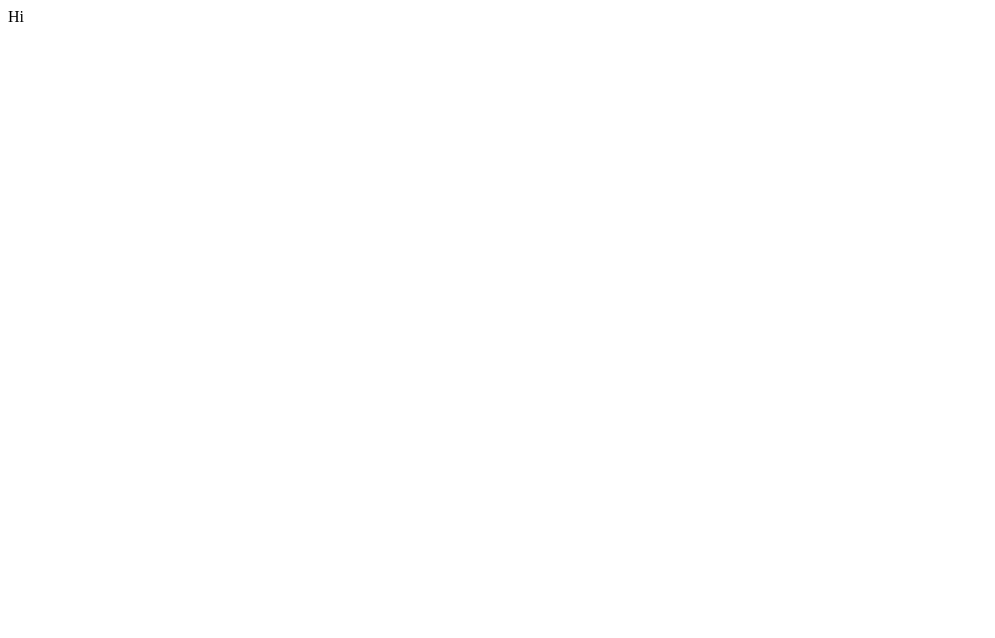
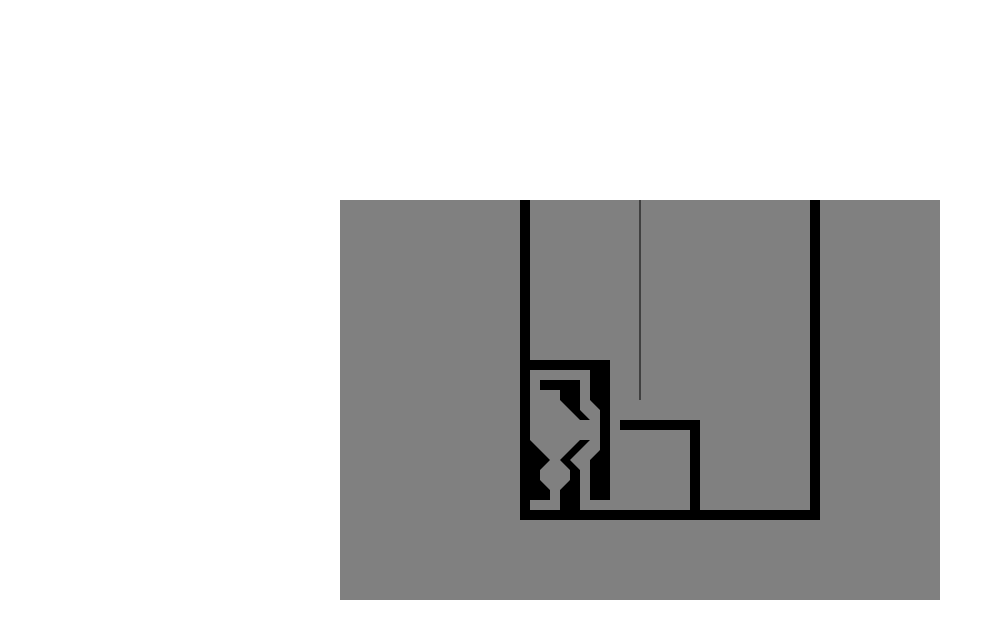
Before and after one commit to EikaMikiku/FYPR, a plain HTML site: page index.html in a window 1280 px wide. Shown: the whole page, without its empty margins (0-995 px from the left). Drawn offline with Linux system fonts and the light colour scheme.

Commit message:
Now shows the map, player can rotate and move on the map

```diff
--- /dev/null
+++ b/css/style.css
@@ -0,0 +1,21 @@
+* {
+	margin: 0px;
+	padding: 0px;
+}
+#gameCanvas {
+	position: absolute;
+	left: 50%;
+	top: 50%;
+	margin-left: -300px;
+	margin-top: -200px;
+	background-image: url("../img/sky.png");
+	background-repeat: repeat-x;
+}
+#mapCanvas {
+	position: absolute;
+	left: 50%;
+	top: 50%;
+	margin-left: -300px;
+	margin-top: -200px;
+	background-color: gray;
+}
--- a/index.html
+++ b/index.html
@@ -1,8 +1,23 @@
 <!DOCTYPE>
 <html>
 	<head>
+		<link rel="stylesheet" type="text/css" href="css/style.css">
+		<script type="text/javascript" src="js/game.js"></script>
+		<script type="text/javascript" src="js/entity.js"></script>
+		<script type="text/javascript" src="js/playerEntity.js"></script>
+		<script type="text/javascript" src="js/mapmanager.js"></script>
+		<script type="text/javascript" src="js/levels.js"></script>
 	</head>
 	<body>
-		Hi
+		<canvas id="gameCanvas" width="600" height="400"></canvas>
+		<canvas id="mapCanvas" width="600" height="400"></canvas>
 	</body>
+	<script type="text/javascript">
+	window.onload = function() {
+		window.TWO_PI = Math.PI*2;
+		window.game = Game();
+		window.game.engineLoop();
+
+	};
+	</script>
 </html>
--- /dev/null
+++ b/js/entity.js
@@ -0,0 +1,5 @@
+function Entity(x, y, type) {
+	this.x = x || 0;
+	this.y = y || 0;
+	this.type = type || "generic";
+}
--- /dev/null
+++ b/js/game.js
@@ -0,0 +1,59 @@
+var Game = (function() {
+	var instance;
+	function createInstance() {
+		function Game(){};
+		var mapManager = MapManager();
+		var player = new Player(120, 120);
+
+		var keyStates = {
+			"w": false,
+			"s": false,
+			"a": false,
+			"d": false
+		};
+		var mouseLockStatus = false;
+
+		Game.engineLoop = function() {
+			mapManager.render(player);
+			player.frameAction();
+			requestAnimationFrame(Game.engineLoop);
+		};
+		Game.getKeyStates = function() {
+			return keyStates;
+		};
+		Game.getPlayer = function() {
+			return player;
+		};
+
+		//Events
+		document.addEventListener("keydown", function(e) {
+			if(e.keyCode === 87) {
+				keyStates.w = true;
+			} else if(e.keyCode === 83) {
+				keyStates.s = true;
+			} else if(e.keyCode === 65) {
+				keyStates.a = true;
+			} else if(e.keyCode === 68) {
+				keyStates.d = true;
+			}
+		});
+		document.addEventListener("keyup", function(e) {
+			if(e.keyCode === 87) {
+				keyStates.w = false;
+			} else if(e.keyCode === 83) {
+				keyStates.s = false;
+			} else if(e.keyCode === 65) {
+				keyStates.a = false;
+			} else if(e.keyCode === 68) {
+				keyStates.d = false;
+			}
+		});
+
+		return Game;
+	}
+
+	return function() {
+		if(!instance) instance = createInstance();
+		return instance;
+	};
+})();
--- /dev/null
+++ b/js/levels.js
@@ -0,0 +1,70 @@
+var LEVELS = {
+	"0":
+	{
+		"name": "Super duper start",
+		"data":
+		[
+			[
+				0, 0, //outer
+				400, 0,
+				400, 300,
+				0, 300,
+				0, 10,
+				10, 10,
+
+				10, 40,
+				30, 40,
+				40, 50,
+				50, 50,
+				60, 40,
+				80, 60,
+				80, 70,
+				60, 50,
+				50, 60,
+				10, 60,
+
+				10, 170,
+				90, 170,
+				90, 100,
+				100, 100,
+				100, 180,
+				10, 180,
+
+				10, 290, //outer
+				390, 290,
+				390, 10,
+
+				160, 10,
+				160, 90,
+				20, 90,
+				20, 70,
+				60, 70,
+				70, 80,
+				110, 80,
+				120, 70,
+				150, 70,
+				150, 10,
+
+				80, 10,
+				60, 30,
+				50, 20,
+				40, 20,
+				30, 30,
+				20, 30,
+				20, 10,
+
+				0, 10 //outer
+			],
+			[
+				100, 60,
+				120, 40,
+				130, 40,
+				130, 20,
+				140, 20,
+				140, 60,
+				110, 60,
+				100, 70
+			]
+		]
+	}
+};
--- /dev/null
+++ b/js/mapmanager.js
@@ -0,0 +1,41 @@
+var MapManager = (function() {
+	var instance;
+	function createInstance() {
+		function MapManager(){};
+		var mapCanvas = document.getElementById("mapCanvas");
+		var mapContext = mapCanvas.getContext("2d");
+		var mapLevel = 0;
+
+		MapManager.render = function(player) {
+			mapContext.setTransform(1, 0, 0, 1, 0, 0);
+			mapContext.clearRect(0, 0, mapCanvas.width, mapCanvas.height);
+			mapContext.translate(mapCanvas.width/2, mapCanvas.height/2);
+			mapContext.rotate(-player.angle - Math.PI/2);
+			mapContext.translate(-player.x, -player.y);
+
+			//Draw current level on map
+			var polygons = LEVELS[mapLevel].data;
+			for(var i = 0; i < polygons.length; i++) {
+				mapContext.beginPath();
+				mapContext.moveTo(polygons[i][0], polygons[i][1]);
+				for(var k = 2; k < polygons[i].length; k+=2) {
+					mapContext.lineTo(polygons[i][k], polygons[i][k+1]);
+				}
+				mapContext.lineTo(polygons[i][0], polygons[i][1]);
+				mapContext.fill();
+			}
+
+			mapContext.beginPath();
+			mapContext.moveTo(player.x, player.y);
+			mapContext.lineTo(player.x + Math.cos(player.angle)*200, player.y + Math.sin(player.angle)*200);
+			mapContext.stroke();
+		};
+
+		return MapManager;
+	}
+
+	return function() {
+		if(!instance) instance = createInstance();
+		return instance;
+	};
+})();
--- /dev/null
+++ b/js/playerEntity.js
@@ -0,0 +1,38 @@
+function Player(x, y) {
+	this.base = Entity;
+	this.base(x, y, "player");
+	this.angle = 0;
+	this.height = 5;
+	this.fov = 60 * Math.PI / 180;
+	this.speed = 0.6;
+	this.rotSpeed = Math.PI / 70;
+}
+Player.prototype = new Entity; //Load generic entity functions
+Player.prototype.move = function() {
+	var keyStates = window.game.getKeyStates();
+	if(!keyStates.w && !keyStates.s && !keyStates.a && !keyStates.d) return;
+	var playerAngleOffset = 0;
+	if(keyStates.s) {
+		playerAngleOffset = -Math.PI;
+	}
+	if(keyStates.a) {
+		this.angle -= this.rotSpeed;
+	}
+	if(keyStates.d) {
+		this.angle += this.rotSpeed;
+	}
+	if(this.angle > window.TWO_PI) {
+		this.angle -= window.TWO_PI;
+	} else if(this.angle < 0) {
+		this.angle += window.TWO_PI;
+	}
+	if(playerAngleOffset !== 0 || keyStates.w) {
+		var cx = Math.cos(this.angle + playerAngleOffset) * this.speed;
+		var cy = Math.sin(this.angle + playerAngleOffset) * this.speed;
+		this.x += cx;
+		this.y += cy;
+	}
+};
+Player.prototype.frameAction = function() {
+	this.move();
+};
```
Also changed, not shown: img/sky.png (added), img/wall.png (added).
